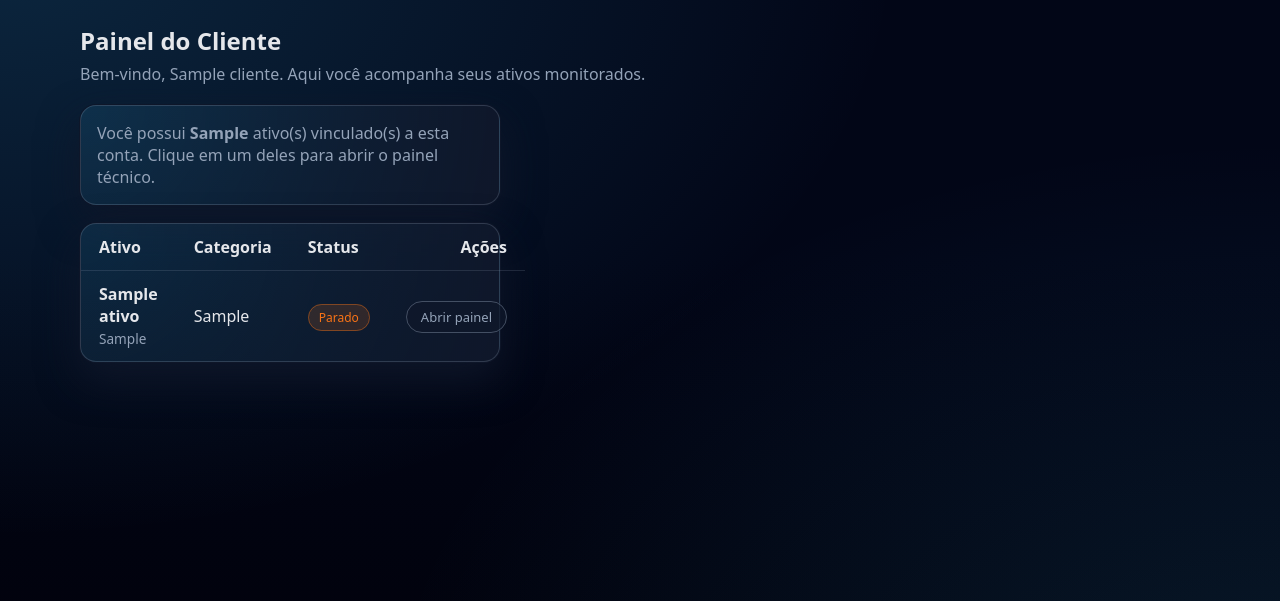
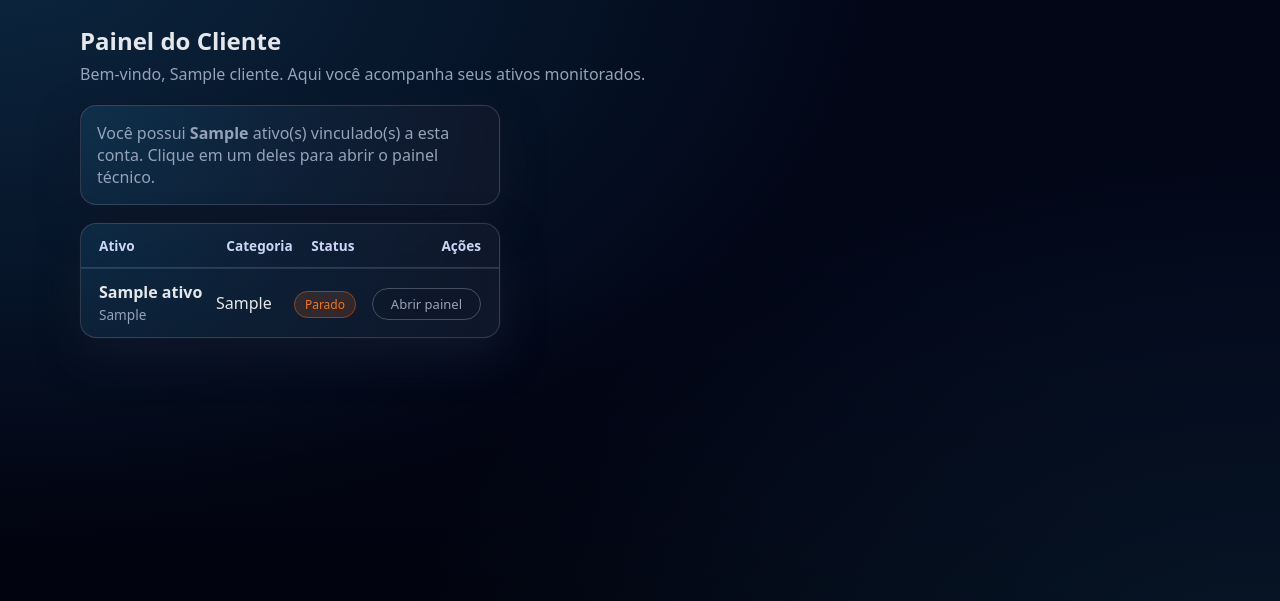
Before and after one commit to NettoSantana/gerenciador-ativos, a Flask app: template templates/portal/dashboard_cliente.html in a window 1280 px wide. Shown: the part 61-662 px from the top of the page. Run offline with Flask 3, Linux system fonts and the light colour scheme; tables that the repository leaves empty hold one stand-in row (values such as "Sample post"); the template is opened without the code that fills it: values that come from a table or form of the project are taken from there, most other values are stand-ins (such as "Sample title", 1, 10 or a date in 2020).

Commit message:
﻿style: refatora dashboard do cliente para layout em flex
- remove tabela e usa linhas em flexbox dentro do card
- melhora alinhamento das colunas e do botão 'Abrir painel'
- deixa o painel do cliente visualmente mais limpo e profissional

```diff
--- a/templates/portal/dashboard_cliente.html
+++ b/templates/portal/dashboard_cliente.html
@@ -22,28 +22,45 @@
 
   {% if ativos %}
     <div class="card" style="padding:0;">
-      <table class="table" style="width:100%; border-collapse:collapse;">
-        <thead>
-          <tr>
-            <th style="padding:12px 18px; text-align:left;">Ativo</th>
-            <th style="padding:12px 18px; text-align:left;">Categoria</th>
-            <th style="padding:12px 18px; text-align:left;">Status</th>
-            <th style="padding:12px 18px; text-align:right;">Ações</th>
-          </tr>
-        </thead>
-        <tbody>
+
+      <!-- Cabeçalho das colunas -->
+      <div style="
+        display:flex;
+        padding:12px 18px;
+        font-size:0.85rem;
+        font-weight:600;
+        color:#cbd5f5;
+        border-bottom:1px solid rgba(148,163,184,0.25);
+      ">
+        <div style="flex:3;">Ativo</div>
+        <div style="flex:2;">Categoria</div>
+        <div style="flex:2;">Status</div>
+        <div style="flex:2; text-align:right;">Ações</div>
+      </div>
+
+      <!-- Linhas -->
       {% for a in ativos %}
-          <tr style="border-top:1px solid rgba(148,163,184,0.18);">
-            <td style="padding:12px 18px;">
+      <div style="
+        display:flex;
+        align-items:center;
+        padding:12px 18px;
+        border-top:1px solid rgba(148,163,184,0.18);
+      ">
+        <!-- Ativo -->
+        <div style="flex:3;">
           <strong>{{ a.nome }}</strong><br>
           <span style="color:#94a3b8; font-size:0.85rem;">
             {{ a.modelo or '' }}
           </span>
-            </td>
-            <td style="padding:12px 18px;">
+        </div>
+
+        <!-- Categoria -->
+        <div style="flex:2;">
           {{ a.categoria or '-' }}
-            </td>
-            <td style="padding:12px 18px;">
+        </div>
+
+        <!-- Status -->
+        <div style="flex:2;">
           {% if a.status_operacional == 'Operando' %}
             <span class="chip"
               style="background:rgba(34,197,94,0.15); border:1px solid rgba(34,197,94,0.4); color:#22c55e;">
@@ -60,18 +77,19 @@
               {{ a.status_operacional or '—' }}
             </span>
           {% endif %}
-            </td>
-            <td style="padding:12px 18px; text-align:right;">
+        </div>
+
+        <!-- Ações -->
+        <div style="flex:2; text-align:right;">
           <a href="{{ url_for('portal.painel_ativo_cliente', ativo_id=a.id) }}"
              class="btn-ghost"
-                 style="white-space:nowrap;">
+             style="white-space:nowrap; padding-inline:18px;">
             Abrir painel
           </a>
-            </td>
-          </tr>
+        </div>
+      </div>
       {% endfor %}
-        </tbody>
-      </table>
+
     </div>
   {% else %}
     <div class="card" style="padding:16px;">
```
Also changed, not shown: commitmsg.txt (+4 -4 lines). Lines whose indentation alone changed are shown as unchanged.
